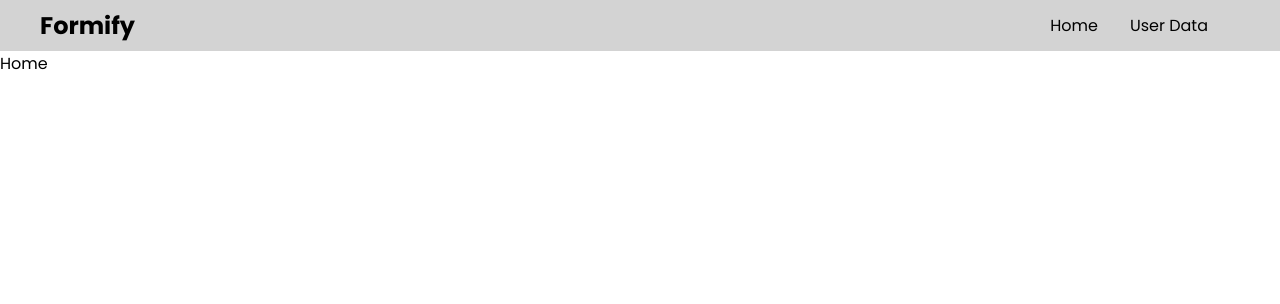
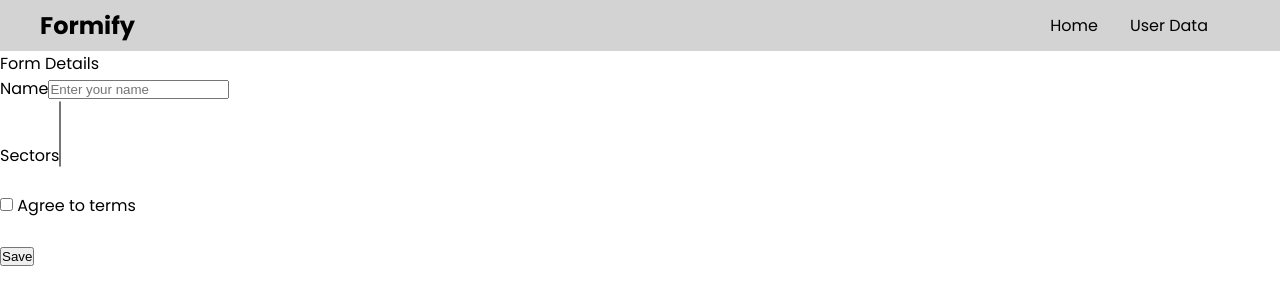
Before and after one commit to bibartaks/formify, a React (Vite) app in the folder client/: page / in a window 1280 px wide. Shown: the top 304 px of the page. Built offline with nearby package versions, Linux system fonts and the light colour scheme.

Commit message:
Displayed backend sector entries in options on Home page and introduced UserData page

```diff
--- /dev/null
+++ b/client/src/pages/Home.jsx
@@ -0,0 +1,105 @@
+import React, { useEffect, useState } from "react"
+
+function App() {
+  const [data, setData] = useState([])
+  const [selectedOptions, setSelectedOptions] = useState([])
+  const [name, setName] = useState("")
+  const [agreeToTerms, setAgreeToTerms] = useState(false)
+
+  useEffect(() => {
+    const fetchData = async () => {
+      try {
+        const response = await fetch("http://localhost:3000/")
+        const result = await response.json()
+        setData(result)
+      } catch (error) {
+        console.error("Error fetching data:", error)
+      }
+    }
+
+    fetchData()
+  }, [])
+
+  const handleSelectChange = event => {
+    const options = Array.from(event.target.options)
+      .filter(option => option.selected)
+      .map(option => option.value)
+
+    setSelectedOptions(options)
+  }
+
+  const handleCheckboxChange = () => {
+    setAgreeToTerms(!agreeToTerms)
+  }
+
+  const renderOptions = subSector => {
+    return subSector.subSectorItems.map(item => (
+      <React.Fragment key={item.id}>
+        <option value={item.name}>&nbsp;&nbsp;&nbsp;&nbsp;{item.name}</option>
+        {item.items && item.items.length > 0 && renderNestedOptions(item.items)}
+      </React.Fragment>
+    ))
+  }
+
+  const renderNestedOptions = nestedItems => {
+    return nestedItems.map(nestedItem => (
+      <option value={nestedItem.name} key={nestedItem.id}>
+        &nbsp;&nbsp;&nbsp;&nbsp;&nbsp;&nbsp;&nbsp;&nbsp;{nestedItem.name}
+      </option>
+    ))
+  }
+
+  return (
+    <>
+      <form>
+        <legend>Form Details</legend>
+        <label htmlFor="name">Name</label>
+        <input
+          type="text"
+          name="name"
+          id="name"
+          placeholder="Enter your name"
+          value={name}
+          onChange={e => setName(e.target.value)}
+        />
+        <br />
+        <label htmlFor="sectors">Sectors</label>
+        <select
+          name="sectors"
+          id="sectors"
+          onChange={handleSelectChange}
+          value={selectedOptions}
+          multiple
+        >
+          {data.map(sector => (
+            <optgroup label={sector.name} key={sector.id}>
+              {sector.subSectors.map(subSector => (
+                <React.Fragment key={subSector.id}>
+                  <option value={subSector.name} key={subSector.id}>
+                    &nbsp;&nbsp;&nbsp;&nbsp;{subSector.name}
+                  </option>
+                  {renderOptions(subSector)}
+                </React.Fragment>
+              ))}
+            </optgroup>
+          ))}
+        </select>
+        <br />
+        <br />
+        <label>
+          <input
+            type="checkbox"
+            checked={agreeToTerms}
+            onChange={handleCheckboxChange}
+          />{" "}
+          Agree to terms
+        </label>
+        <br />
+        <br />
+        <input type="submit" value="Save" />
+      </form>
+    </>
+  )
+}
+
+export default App
--- a/client/src/pages/Home.tsx
+++ /dev/null
@@ -1,5 +0,0 @@
-import React from "react"
-
-export default function Home() {
-  return <div>Home</div>
-}
--- a/client/src/pages/UserData.tsx
+++ b/client/src/pages/UserData.jsx
@@ -1,5 +1,3 @@
-import React from "react"
-
 export default function UserData() {
   return <div>UserData</div>
 }
```
